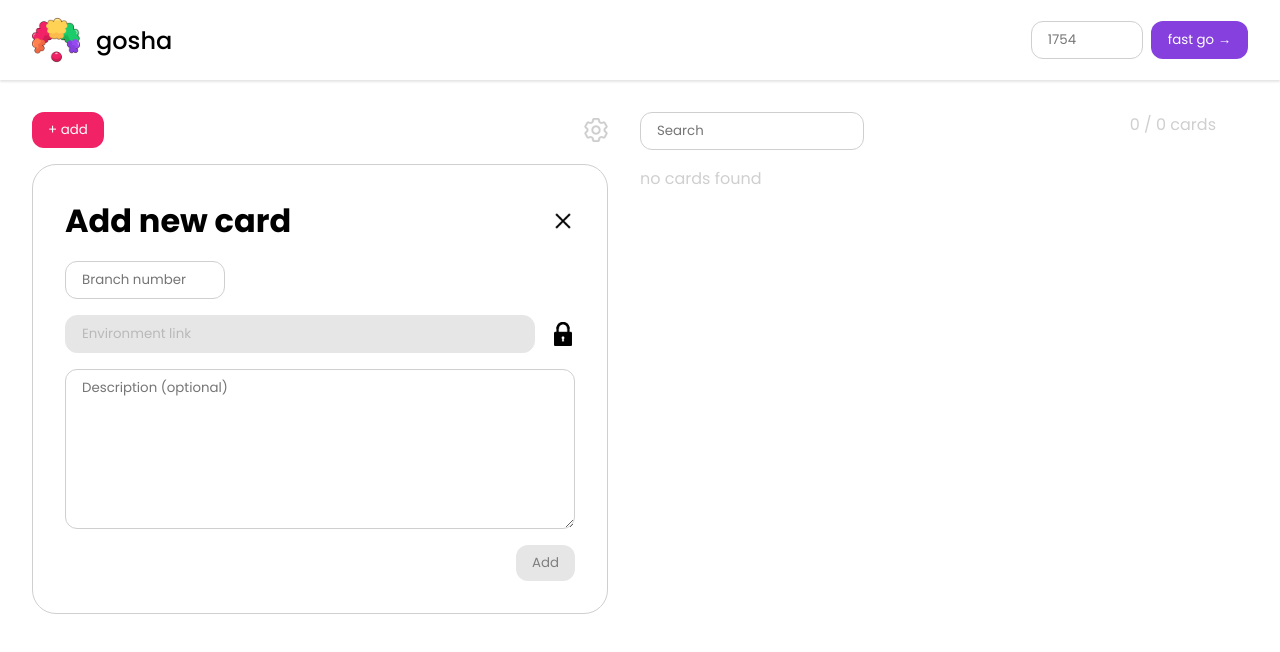
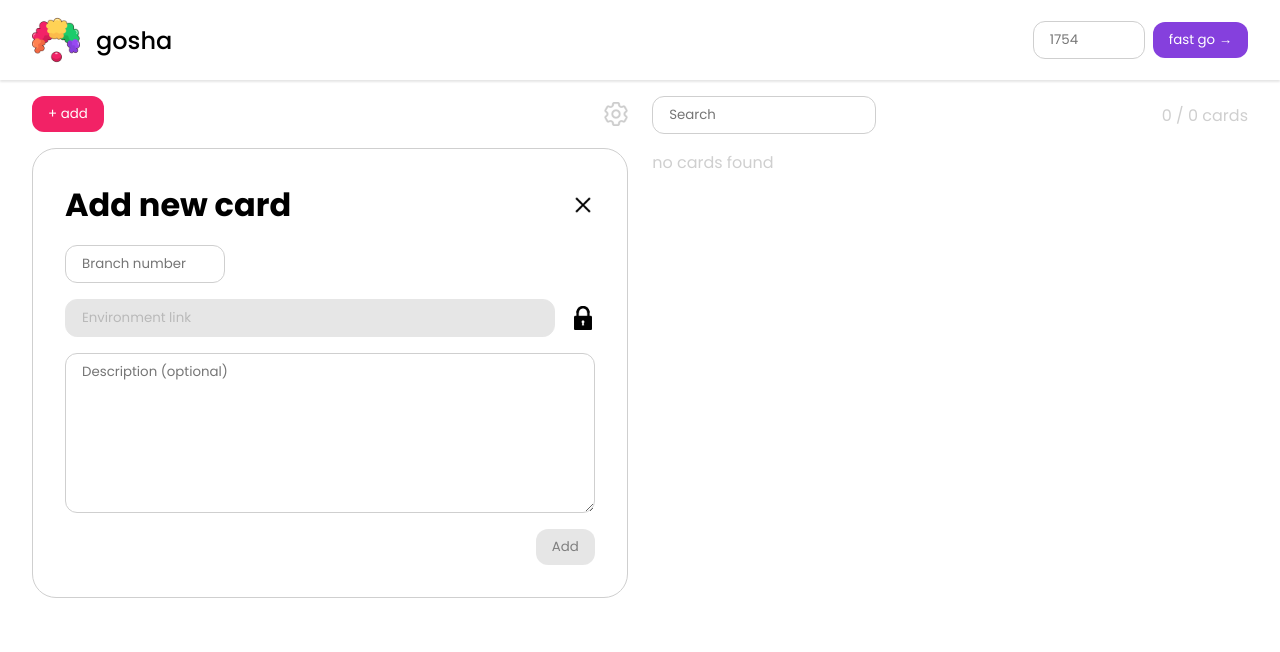
Before and after one commit to FunChosa/gosha-helper, a React (Vite) app: page / in a window 1280 px wide. Shown: the top 652 px of the page. Built offline with nearby package versions, Linux system fonts and the light colour scheme.

Commit message:
border fix

```diff
--- a/src/App.tsx
+++ b/src/App.tsx
@@ -11,8 +11,8 @@ function App() {
       <div className="body__container">
         <Viewer />
         <Cards />
-        <ToastContainer />
       </div>
+      <ToastContainer />
     </div>
   );
 }
--- a/src/components/AddEditForm/AddEditForm.css
+++ b/src/components/AddEditForm/AddEditForm.css
@@ -3,8 +3,9 @@
   flex-direction: column;
   gap: 1rem;
   border-radius: 24px;
-  border: 0.5px solid var(--stroke-color);
+  border: var(--border);
   padding: 2rem 2rem;
+  background-color: var(--white-color);
 }
 
 .add-edit-form__header {
@@ -15,14 +16,14 @@
 
 .add-edit-form__input-branch {
   padding: 0.5rem 1rem;
-  border: 1px solid var(--stroke-color);
+  border: var(--border);
   border-radius: 12px;
   width: 10rem;
 }
 
 .add-edit-form__input-link {
   padding: 0.5rem 1rem;
-  border: 1px solid var(--stroke-color);
+  border: var(--border);
   border-radius: 12px;
   width: 100%;
 }
@@ -35,9 +36,10 @@
 
 .add-edit-form__container textarea {
   padding: 0.5rem 1rem;
-  border: 1px solid var(--stroke-color);
+  border: var(--border);
   border-radius: 12px;
   min-height: 10rem;
+  resize: vertical;
 }
 
 .add-edit-form__button {
--- a/src/components/Card/Card.css
+++ b/src/components/Card/Card.css
@@ -3,8 +3,9 @@
   flex-direction: column;
   gap: 1rem;
   border-radius: 24px;
-  border: 0.5px solid var(--stroke-color);
+  border: var(--border);
   padding: 1.5rem 2rem;
+  background-color: var(--white-color);
 }
 
 .card__content-top {
@@ -20,9 +21,15 @@
   text-overflow: ellipsis;
 }
 
-.card__content-top-left {
+.card__content-open-env {
   font-size: 1.5rem;
   font-weight: 500;
+  transition: all 0.2s ease-in-out;
+}
+
+.card__content-open-env:hover {
+  color: var(--green-color);
+  cursor: pointer;
 }
 
 .card__content-top-right {
@@ -41,12 +48,3 @@
   height: 1.5rem;
   cursor: pointer;
 }
-
-.card__content-top-right-button {
-  padding: 0.5rem 1rem;
-  background-color: var(--green-color);
-  color: var(--white-color);
-  border: none;
-  border-radius: 12px;
-  cursor: pointer;
-}
--- a/src/components/Card/Card.tsx
+++ b/src/components/Card/Card.tsx
@@ -14,7 +14,12 @@ const Card = ({ card }: any) => {
   return (
     <div className="card__container">
       <div className="card__content-top">
-        <div className="card__content-top-left">{card.number}</div>
+        <div
+          className="card__content-open-env"
+          onClick={() => window.open(card.link)}
+        >
+          {card.number}
+        </div>
         <div className="card__content-top-right">
           <div className="card__content-top-right-icons">
             <img
@@ -36,12 +41,6 @@ const Card = ({ card }: any) => {
               onClick={() => deleteCard(card.id)}
             />
           </div>
-          <button
-            className="card__content-top-right-button"
-            onClick={() => window.open(card.link)}
-          >
-            go to env →{" "}
-          </button>
         </div>
       </div>
       <div className="card__content-bottom">
--- a/src/components/Cards/Cards.css
+++ b/src/components/Cards/Cards.css
@@ -2,12 +2,12 @@
   display: flex;
   flex-direction: column;
   gap: 1rem;
-  width: 50%;
+  width: 49%;
 }
 
 .cards__search-input {
   padding: 0.5rem 1rem;
-  border: 1px solid var(--stroke-color);
+  border: var(--border);
   border-radius: 12px;
   width: 14rem;
 }
@@ -18,7 +18,6 @@
   gap: 1rem;
   height: 700px;
   overflow-y: scroll;
-  padding-right: 1rem;
 }
 
 .cards__no-cards {
@@ -28,5 +27,6 @@
 .cards__search-container {
   display: flex;
   justify-content: space-between;
-  color: var(--stroke-color)
+  color: var(--stroke-color);
+  align-items: center;
 }
--- a/src/components/Header/Header.css
+++ b/src/components/Header/Header.css
@@ -30,13 +30,13 @@
 .header__search {
   width: 7rem;
   padding: 0.5rem 1rem;
-  border: 0.5px solid var(--stroke-color);
+  border: var(--border);
   border-radius: 12px;
 }
 
 .header__button {
   padding: 0.5rem 1rem;
-  border: 1px solid transparent;
+  border: none;
   border-radius: 12px;
   background-color: var(--purple-color);
   color: var(--white-color);
--- a/src/components/Viewer/UrlSettings.tsx
+++ b/src/components/Viewer/UrlSettings.tsx
@@ -48,7 +48,7 @@ const UrlSettings = () => {
         style={{
           width: "100%",
           padding: "0.5rem 1rem",
-          border: "1px solid var(--stroke-color)",
+          border: "var(--border)",
           borderRadius: "12px",
         }}
       />
--- a/src/components/Viewer/Viewer.css
+++ b/src/components/Viewer/Viewer.css
@@ -2,7 +2,7 @@
   display: flex;
   flex-direction: column;
   gap: 1rem;
-  width: 50%;
+  width: 49%;
 }
 
 .viewer__add-button-container {
@@ -31,7 +31,7 @@
   flex-direction: column;
   gap: 1rem;
   border-radius: 24px;
-  border: 0.5px solid var(--stroke-color);
+  border: var(--border);
   padding: 2rem 2rem;
 }
 
--- a/src/index.css
+++ b/src/index.css
@@ -10,6 +10,7 @@
   --orange-color: #f16942;
   --stroke-color: #cfcfcf;
   --text-secondary-color: #909090;
+  --border: .5px solid var(--stroke-color);
 }
 
 * {
@@ -28,7 +29,7 @@
 
 .body__container {
   display: flex;
-  gap: 2rem;
-  padding: 2rem;
+  padding: 1rem 2rem;
+  justify-content: space-between;
   flex-direction: row;
 }
```
